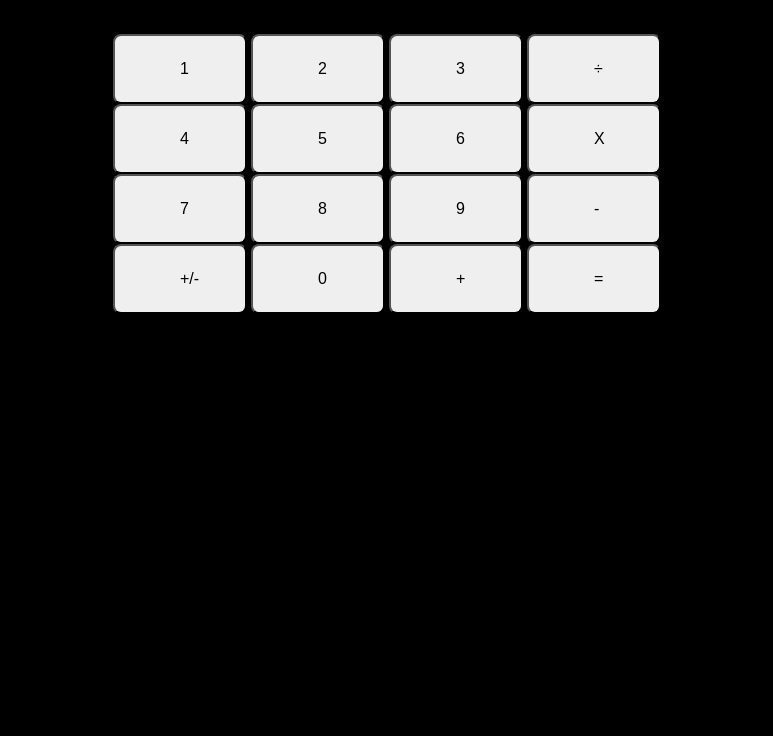
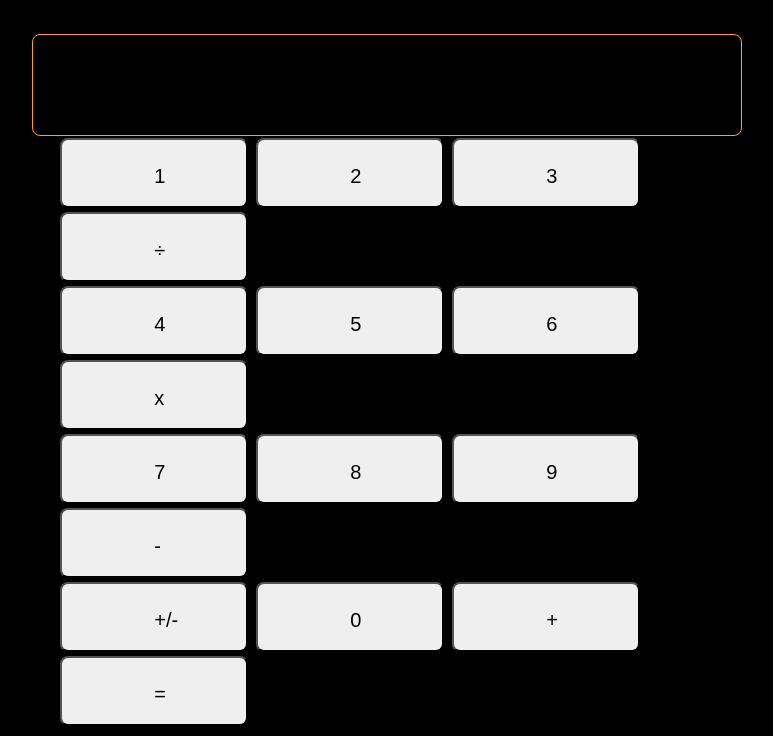
Before and after one commit to Redz0ne007/Calculator, a plain HTML site: page index.html in a window 1280 px wide. Shown: the part 115-851 px from the top of the page, without its empty margins (253-1026 px from the left). Before the commit the page ends 800 px from the top, so only its background shows below. Drawn offline with Linux system fonts and the light colour scheme.

Commit message:
added javascript file and finished the design

```diff
--- a/index.html
+++ b/index.html
@@ -4,35 +4,39 @@
     <meta charset="UTF-8">
     <meta name="viewport" content="width=device-width, initial-scale=1.0">
     <link rel="stylesheet" href="style.css">
+    <script src="javascript.js" defer></script>
     <title>Document</title>
 </head>
 <body>
     <header>
         <h1 id="heading">Calculator</h1>
     </header>
-    <div>
+    <div id="outputbox">
+        <output id="output"></output>
+    </div>
+    <div class="column">
         <button type="button">1</button>
         <button type="button">2</button>
         <button type="button">3</button>
-        <button type="button">÷</button>
+        <button class="operation" type="button">÷</button>
     </div>
-    <div>
+    <div class="column">
         <button type="button">4</button>
         <button type="button">5</button>
         <button type="button">6</button>
-        <button type="button">X</button>
+        <button class="operation" type="button">x</button>
     </div>
-    <div>
+    <div class="column">
         <button type="button">7</button>
         <button type="button">8</button>
         <button type="button">9</button>
-        <button type="button">-</button>
+        <button class="operation" type="button">-</button>
     </div>
-    <div>
-        <button type="button">+/-</button>
+    <div class="column">
+        <button class="operation" type="button">+/-</button>
         <button type="button">0</button>
-        <button type="button">+</button>
-        <button type="button">=</button>
+        <button class="operation" type="button">+</button>
+        <button class="operation" type="button">=</button>
     </div>
 </body>
 </html>
--- a/style.css
+++ b/style.css
@@ -12,17 +12,38 @@ header{
     font-family: Georgia, 'Times New Roman', Times, serif;
     font-style: Georgia;
 }
+
 div{
+    margin: auto;
+    width: 52%;
+    justify-content: center;
+    align-items: center;
+}
+
+#outputbox{
+    color: orange;
+    border: 1px;
+    border-style: solid;
+    border-radius: 8px;
+    height: 50px;
+    font-size: 41px;
+    justify-content: center;
+    padding: 25px;
+}
+.button{
+    padding: 1000px;
+}
+button{
+    font-size: 20px;
+    padding: 25px 92px;
+    margin: 2px;
+    height: 70px;
+    width: 12%;
+    border-radius: 8px;
+    cursor: pointer;
     text-align: center;
 }
-button{
-    font-size: 16px;
-    padding: 22px 65px;
-    height: 70px;
-    width: 10%;
-    border-radius: 8px;
-    cursor: pointer;
-}
+
 button:hover{
     background-color: orange;
 }
```
Also changed, not shown: javascript.js (added).
